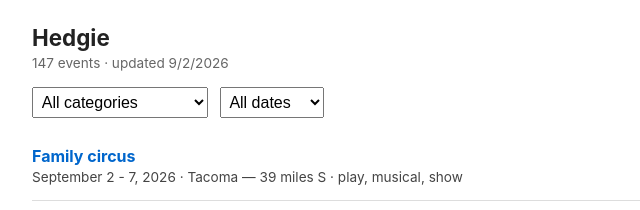
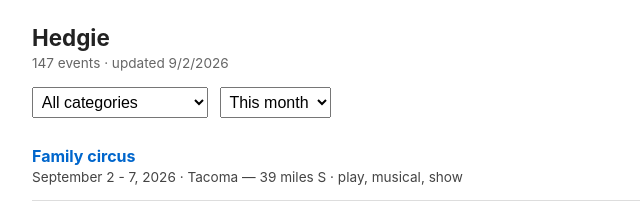
Before and after one commit to anthonyemg/hedgie, a website: page src/index.html in a window 1280 px wide. Shown: the top 210 px of the page, 288-928 px from the left. Drawn offline with Linux system fonts and the light colour scheme; files whose address does not match are found by name.

Commit message:
Rename "All dates" filter option to "This month"
Co-Authored-By: Claude Sonnet 5 <noreply@anthropic.com>
Claude-Session: https://claude.ai/code/session_01Hg9FgfVPGHd3m9MhwRwvEV

```diff
--- a/src/index.html
+++ b/src/index.html
@@ -75,7 +75,7 @@
       <option value="">All categories</option>
     </select>
     <select id="date-filter">
-      <option value="">All dates</option>
+      <option value="">This month</option>
       <option value="today">Today</option>
       <option value="week">This week</option>
     </select>
```
